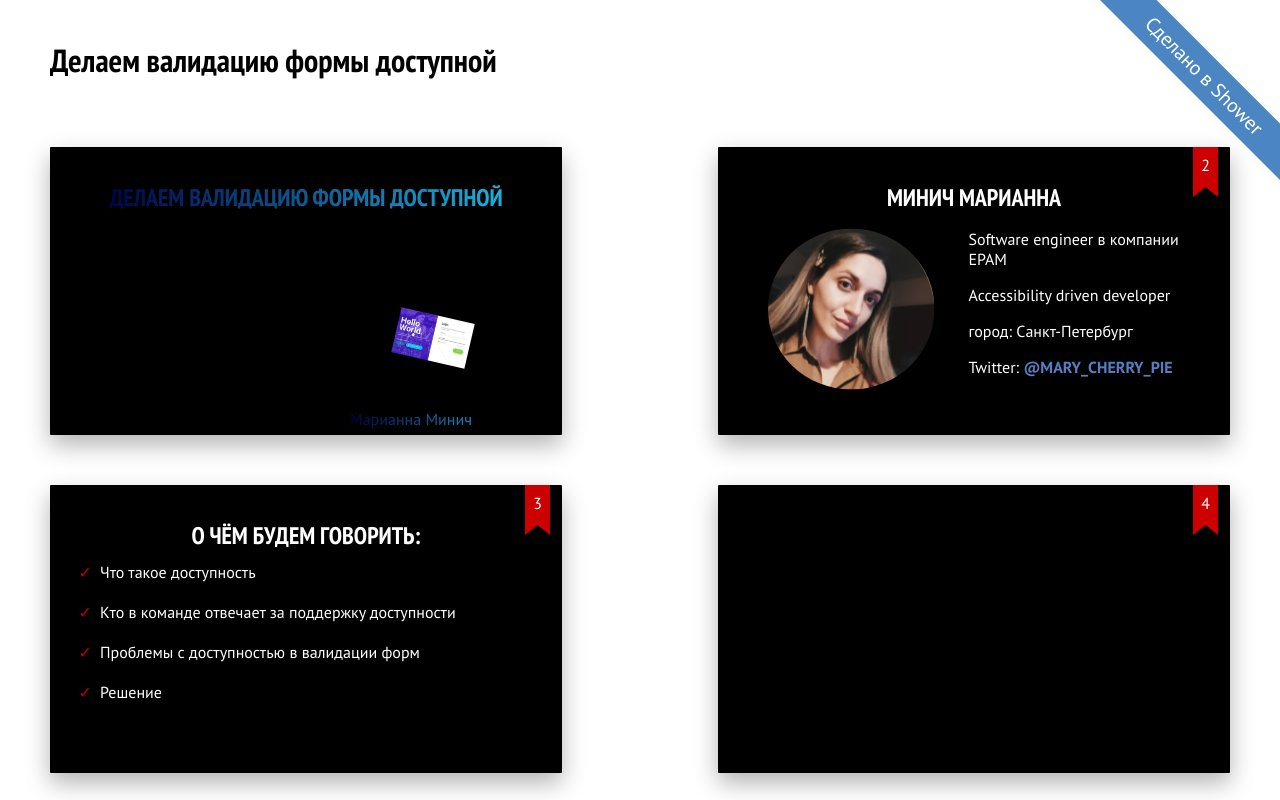
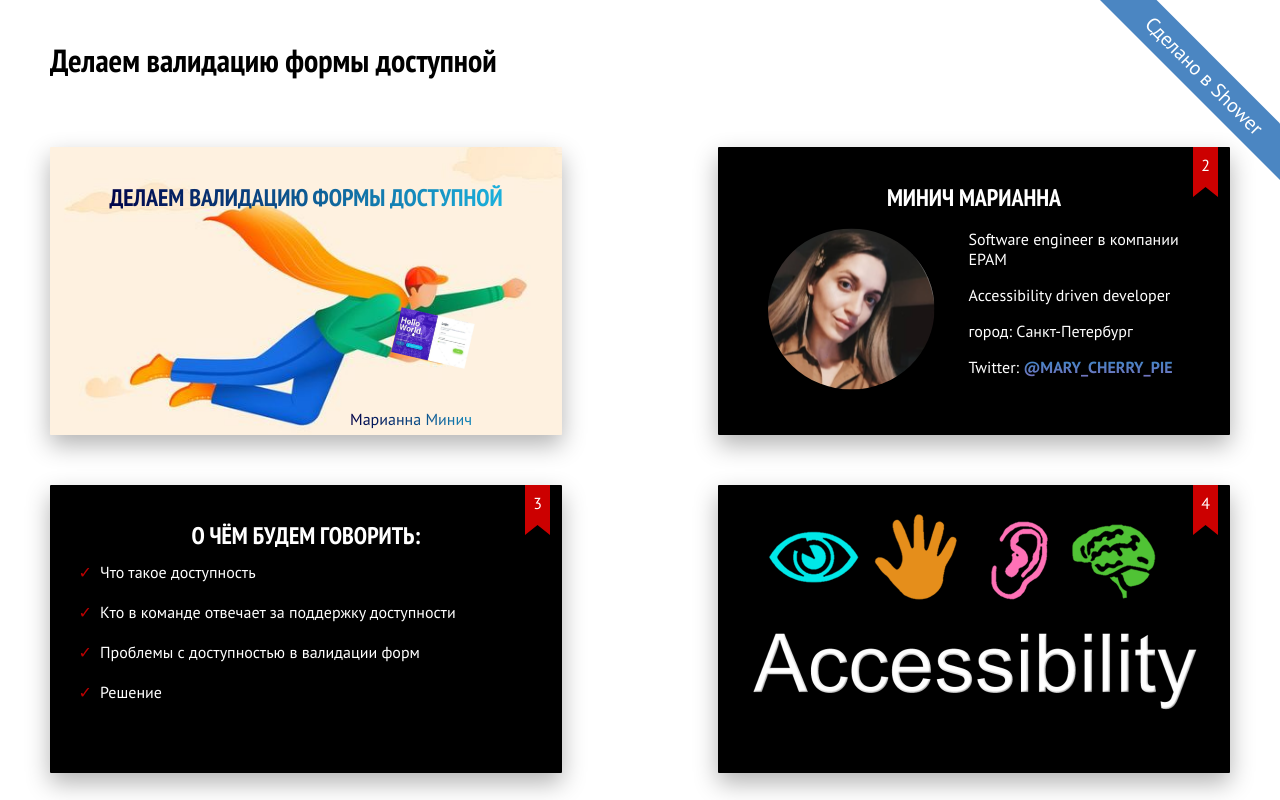
Before and after one commit to MariannaSpb/accessibility-validation, a website: page index.html in a window 1280 px wide. Shown: the top 800 px of the page. Drawn offline with Linux system fonts and the light colour scheme; the site is published under a folder, as on GitHub Pages, so addresses that start at the root find nothing; files whose address does not match are found by name.

Commit message:
clean up

```diff
--- a/style.css
+++ b/style.css
@@ -275,7 +275,7 @@ ul li {
 }
 
 .bg {
-    background-image: url('/images/bg.png');
+    background-image: url('images/bg.png');
 }
 
 
@@ -338,7 +338,7 @@ code span {
 }
 
 .bg-title {
-    background-image: url('/images/title-bg.jpg');
+    background-image: url('images/title-bg.jpg');
     /* background-position-y: 70%; */
 }
 
```
